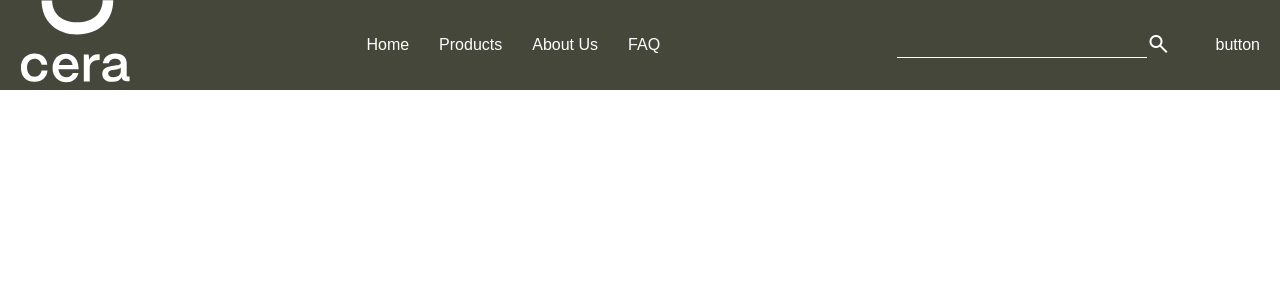
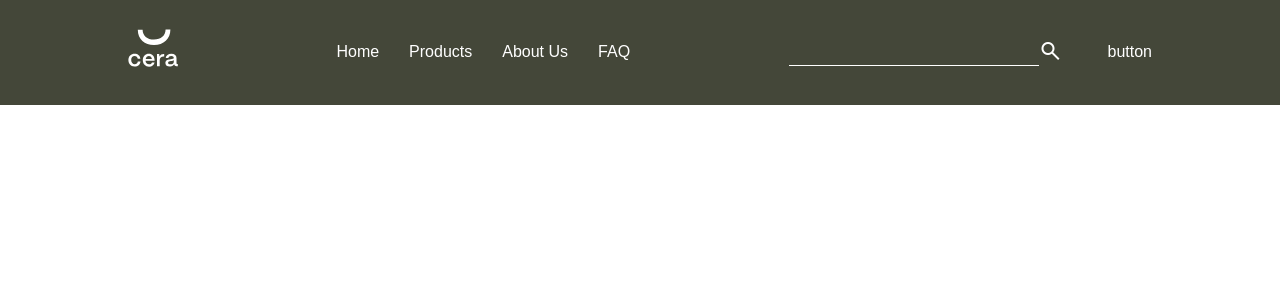
Before and after one commit to jureisgui/cera-app, a Vue app in the folder front-end/: page / in a window 1280 px wide. Shown: the top 300 px of the page. Built offline with nearby package versions, Linux system fonts and the light colour scheme.

Commit message:
Updated hover styling

```diff
--- a/front-end/src/components/Header.vue
+++ b/front-end/src/components/Header.vue
@@ -26,10 +26,10 @@
     display: flex;
     justify-content: space-between;
     align-items: center;
-    height: 90px;
+    height: 105px;
     background-color: #444739;
     color: #fff;
-    padding: 0 20px;
+    padding: 0 10%;
   }
 
   .links_container {
@@ -41,6 +41,10 @@
   a {
       text-decoration: none;
       color: #fff;
+  }
+
+  a:hover {
+    text-decoration: underline;
   }
 
   input {
@@ -70,7 +74,7 @@
   }
 
   .logo_container {
-      width: 110px;
+      width: 50px;
   }
 
   </style>
```
